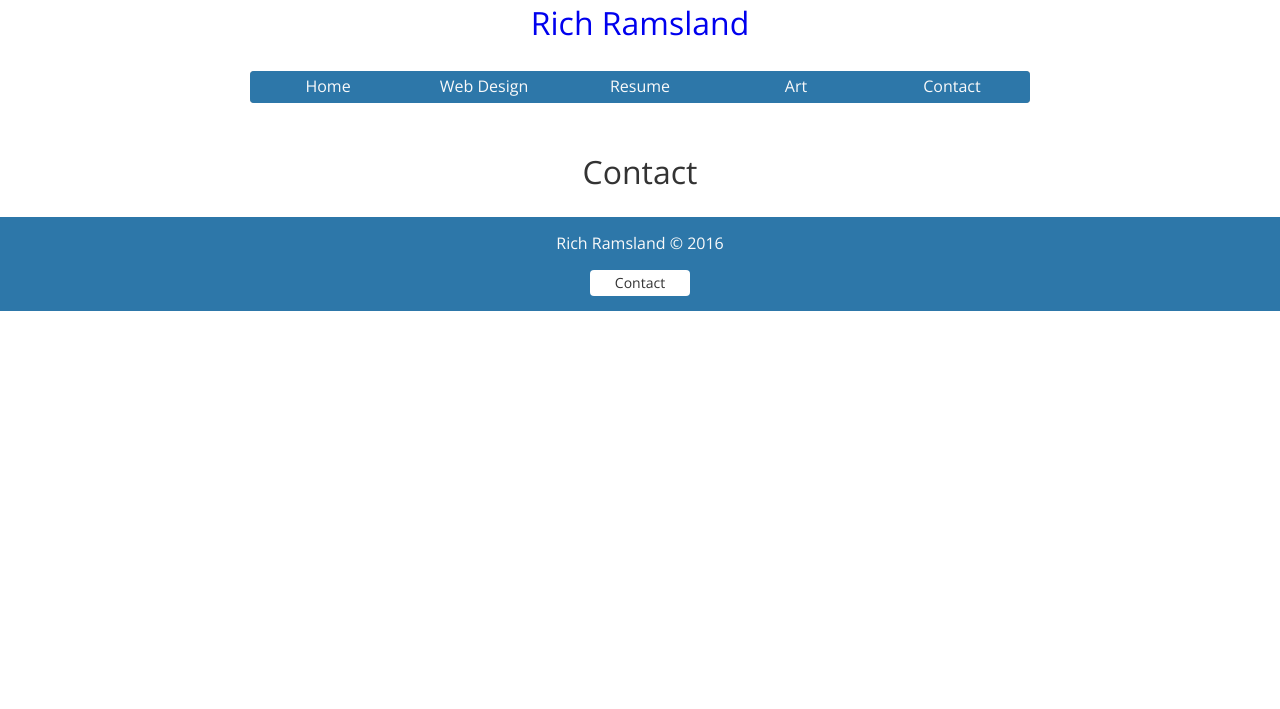
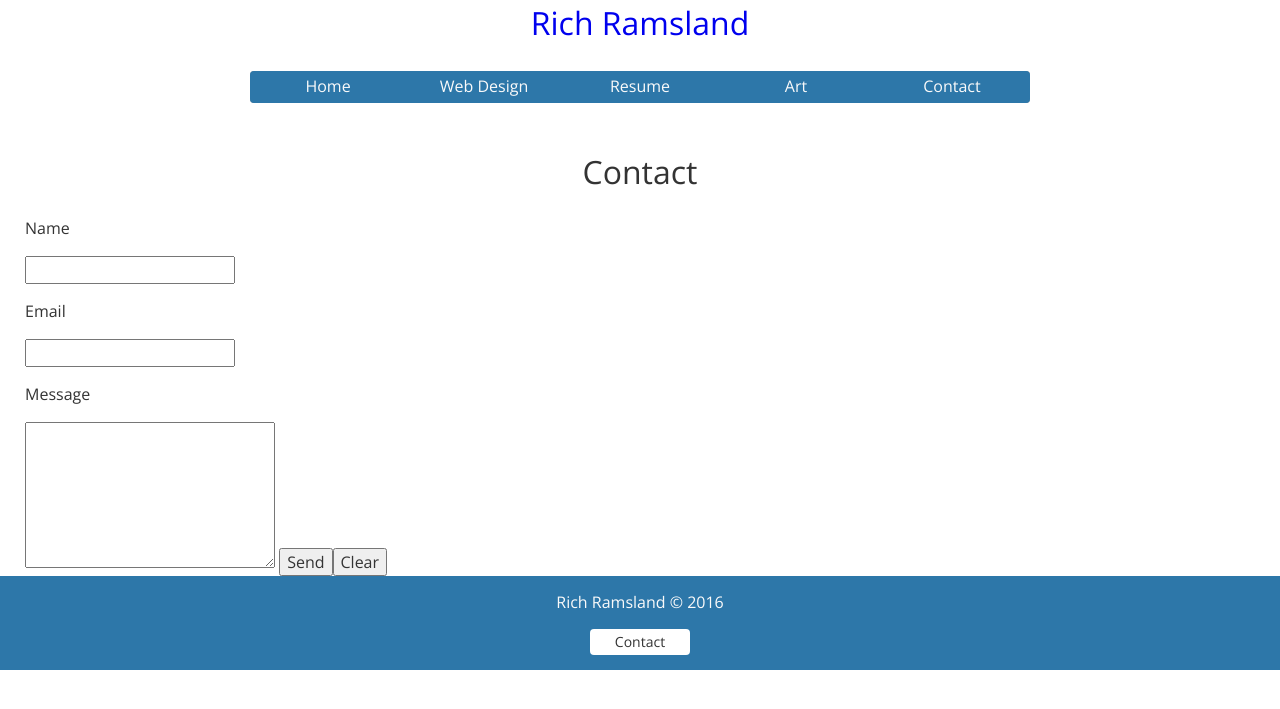
Before and after one commit to RRamsland/rramsland.github.io, a Jekyll site: the page built from contact.html, in a window 1280 px wide. Shown: the top 709 px of the page. Built offline with Jekyll 4.4.1, drawn with Linux system fonts in a browser that asks for light colours; nearby versions of some CDN libraries; library files that are not in the unit come from our copies.

Commit message:
contact form structure

```diff
--- a/contact.html
+++ b/contact.html
@@ -4,4 +4,13 @@ layout: default
 ---
 <div class="container">
 	   <h1>Contact</h1>
+	   <form action="mail.php" method="POST">
+			<p>Name</p>
+			<input type="text" name="name">
+			<p>Email</p>
+			<input type="text" name="email">
+			<p>Message</p>
+			<textarea name="message" rows="6" cols="25"></textarea>
+			<input type="submit" value="Send"><input type="reset" value="Clear">
+		</form>
  </div>
```
